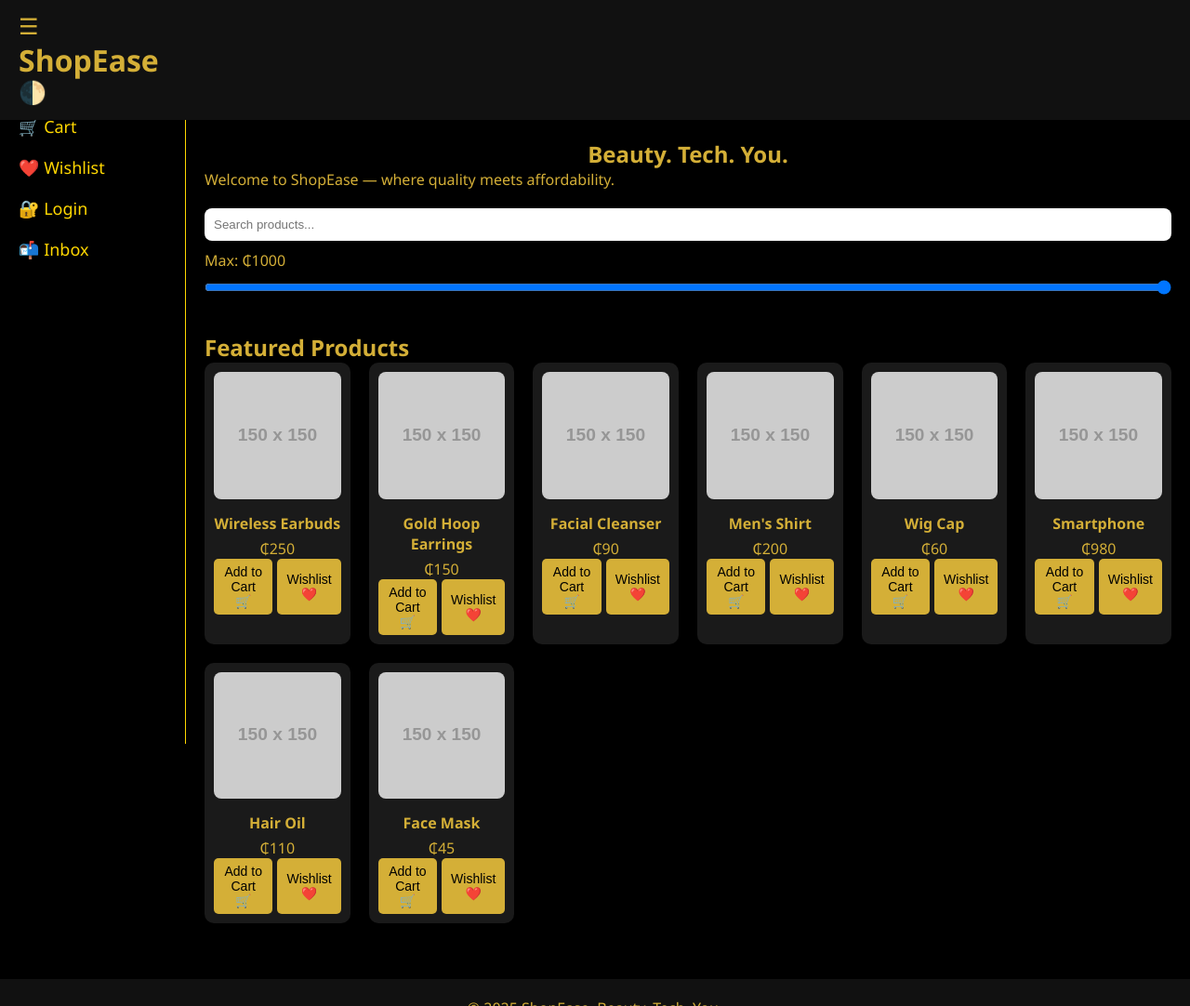
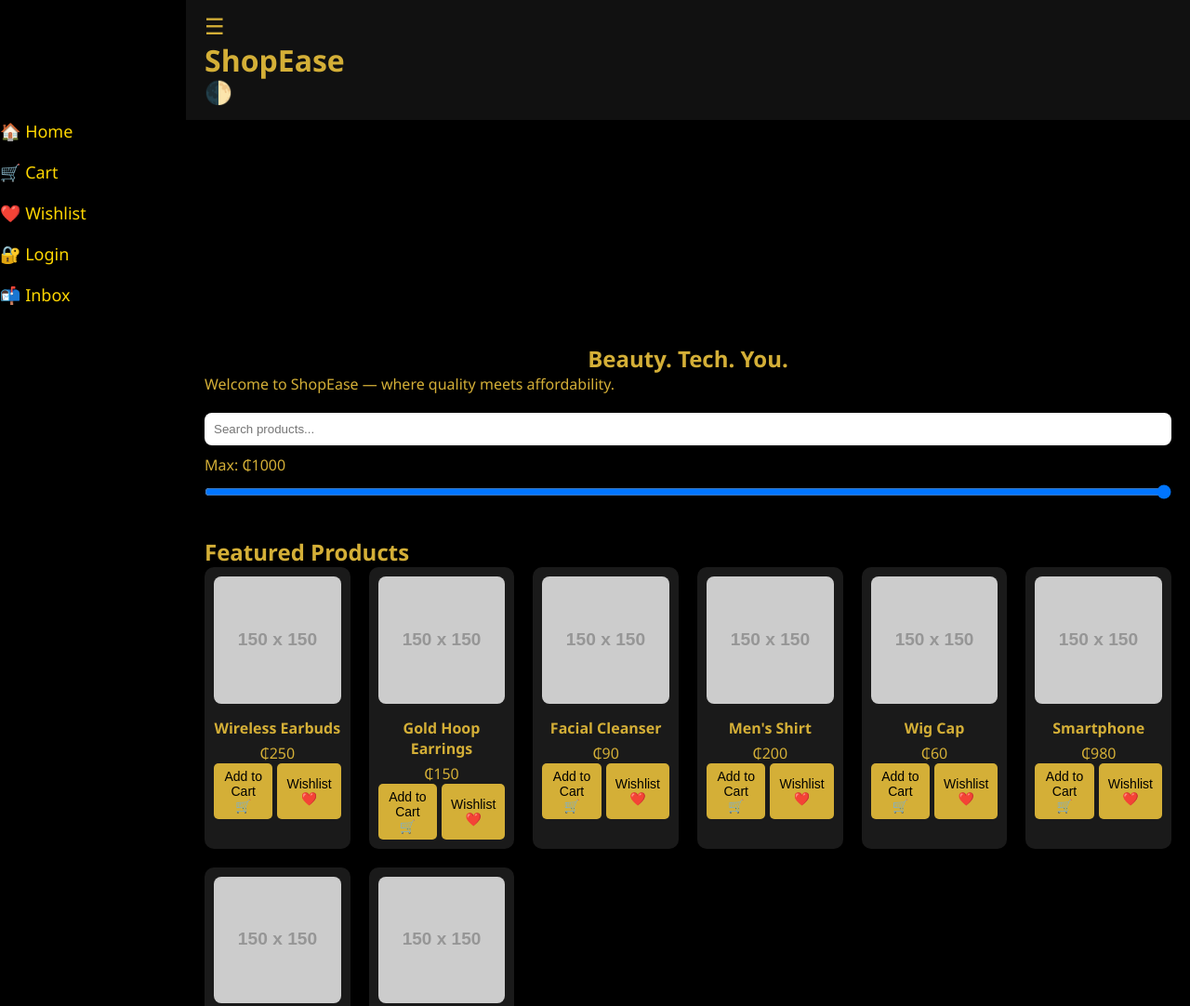
Before and after one commit to shopease-gh/Shopeasegh, a plain HTML site: page index.html in a window 1280 px wide. Shown: the top 1082 px of the page at 93% size. Drawn offline with Linux system fonts and the light colour scheme; placeholder pictures from the web are drawn by us.

Commit message:
Update style.css

```diff
--- a/style.css
+++ b/style.css
@@ -11,22 +11,19 @@ body {
   color: #d4af37;
 }
 
-/* Sidebar */
-.sidebar {
-  background-color: #000;
-  color: gold;
-  padding: 20px;
-  width: 200px;
-  position: fixed;
-  top: 60px;
-  left: 0;
-  height: calc(100vh - 60px);
-  z-index: 1000;
+header {
+  background: #111;
+  color: #d4af37;
+  padding: 15px 20px;
   display: flex;
-  flex-direction: column;
-  border-right: 1px solid gold;
-  transition: left 0.3s ease;
+  align-items: center;
+  justify-content: space-between;
+  position: sticky;
+  top: 0;
+  z-index: 1100;
+  margin-left: 200px; /* This is the key line */
 }
+
 
 .sidebar ul {
   list-style: none;
```
